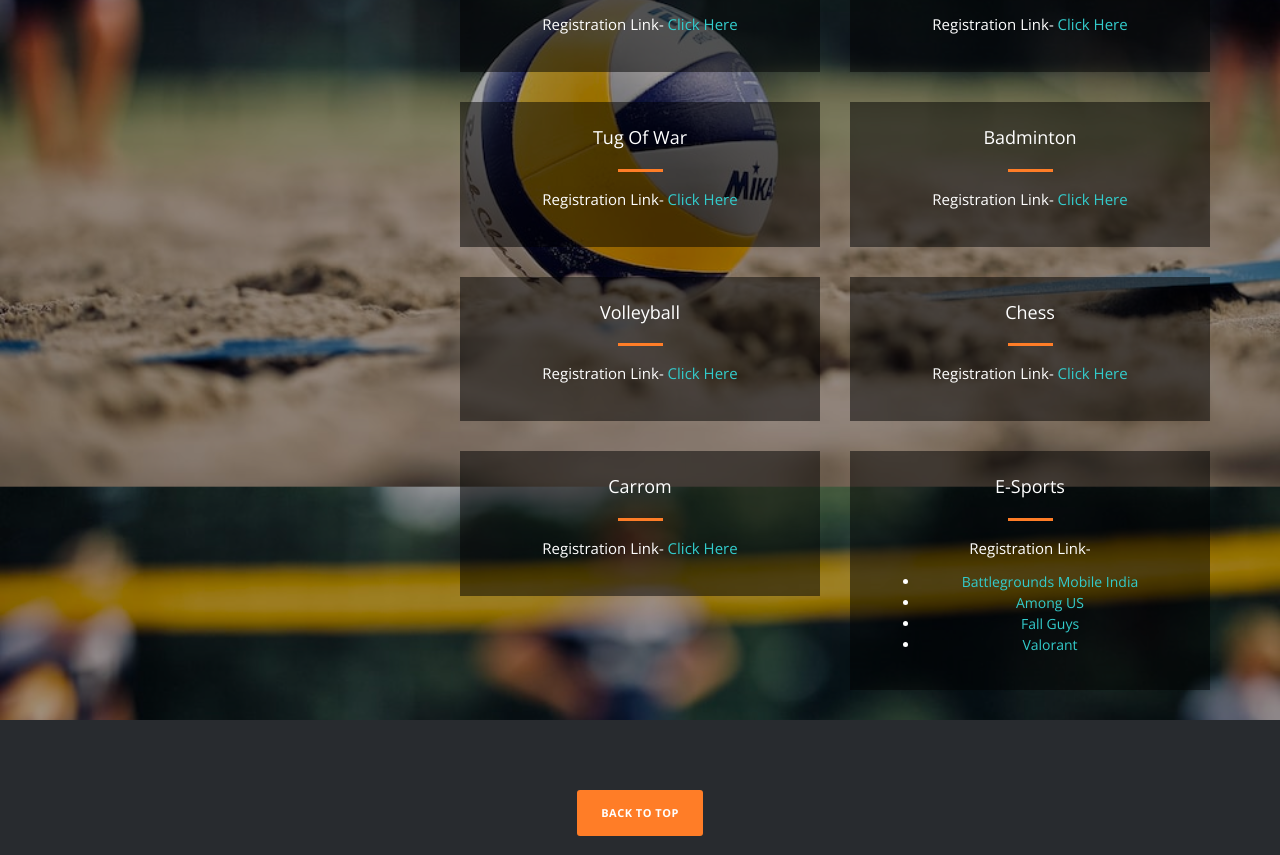
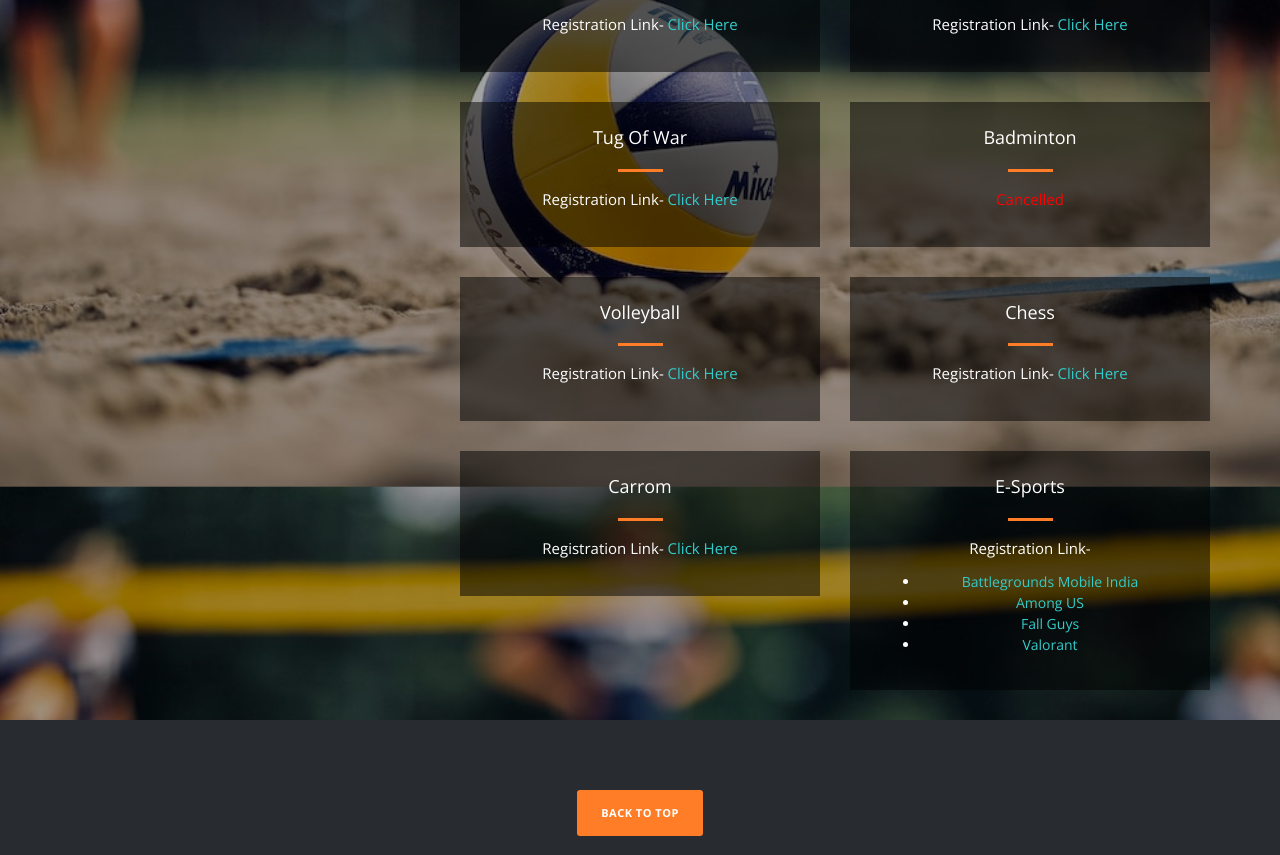
Before and after one commit to Rhythm-cmd/infinito2023, a plain HTML site: page index.html in a window 1280 px wide. Shown: the part 1167-2022 px from the top of the page. Drawn offline with nearby package versions, Linux system fonts and the light colour scheme.

Commit message:
Update index.html

```diff
--- a/index.html
+++ b/index.html
@@ -89,7 +89,7 @@
                             <div class="service-item">
                                 <h4>Badminton</h4>
                                 <div class="line-dec"></div>
-                                <p>Registration Link-<a href="https://docs.google.com/forms/d/e/1FAIpQLSfnDvYcvkuACUHbffuJNLhXxOr0KAGRXFn8WERKQ-L55G29JA/viewform?usp=pp_url" target="_blank"> Click Here</a>  </p>
+                                <p style="color: red;">Cancelled</p>
                             </div>
                         </div>
                         <div class="col-md-6">
```
